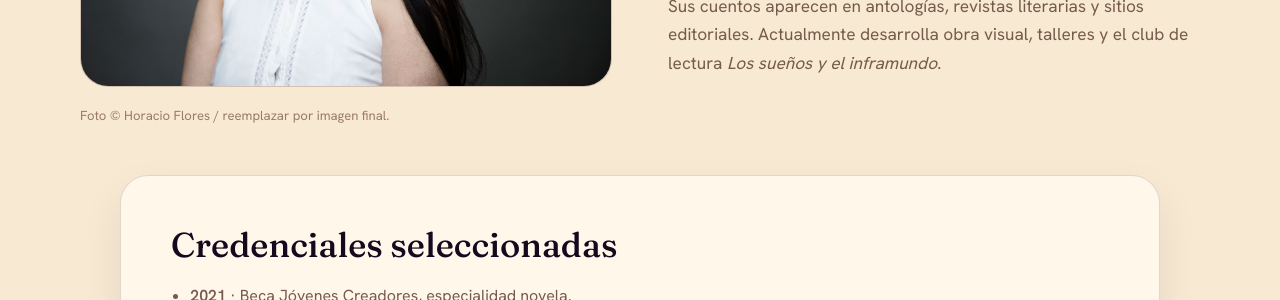
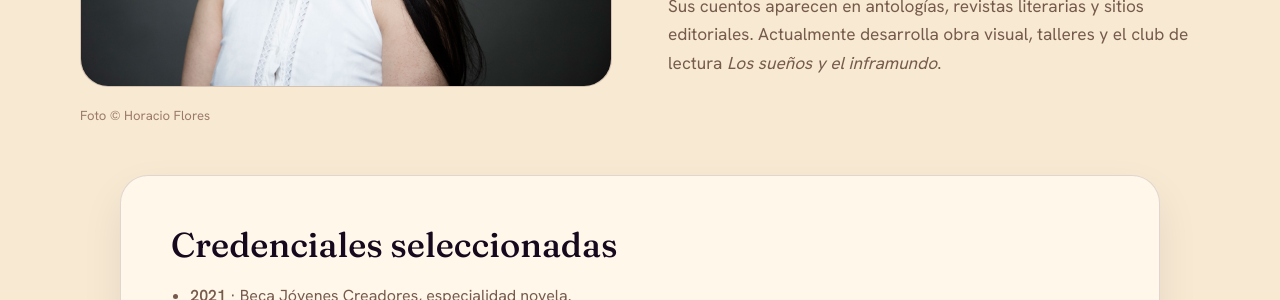
Before and after one commit to LiberPH/libertad-pantoja_site, a Jekyll site: the page built from bio.html, in a window 1280 px wide. Shown: the part 835-1135 px from the top of the page. Built offline with Jekyll 4.4.1, drawn with Linux system fonts in a browser that asks for light colours.

Commit message:
Update bio.html

```diff
--- a/bio.html
+++ b/bio.html
@@ -9,7 +9,7 @@ permalink: /bio/
 <section class="bio-layout">
   <figure class="bio-portrait">
     <img src="{{ '/assets/img/perfil/hero-obra.jpg' | relative_url }}" alt="Libertad Pantoja">
-    <figcaption>Foto © Horacio Flores / reemplazar por imagen final.</figcaption>
+    <figcaption>Foto © Horacio Flores </figcaption>
   </figure>
 
   <div class="bio-copy">
```
